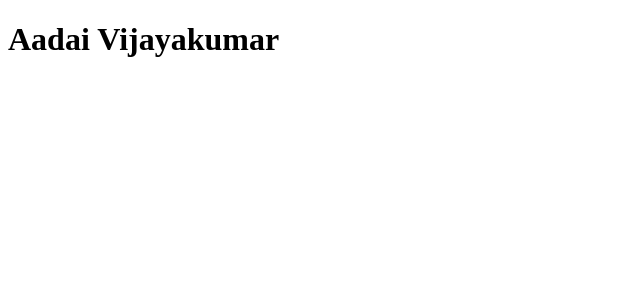
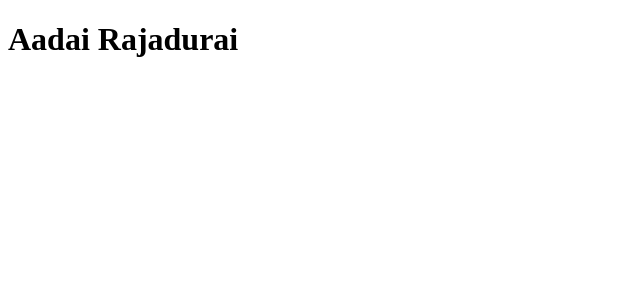
Before and after one commit to rajadurainataraj/aadai, a React (Vite) app: page / in a window 1280 px wide. Shown: the top 300 px of the page, without its empty margins (0-640 px from the left). Built offline with nearby package versions, Linux system fonts and the light colour scheme.

Commit message:
branch create for raja

```diff
--- a/src/App.jsx
+++ b/src/App.jsx
@@ -1,9 +1,9 @@
 function App() {
   return (
     <>
-      <h1>Aadai Vijayakumar</h1>
+      <h1>Aadai Rajadurai</h1>
     </>
-  );
+  )
 }
 
-export default App;
+export default App
```
